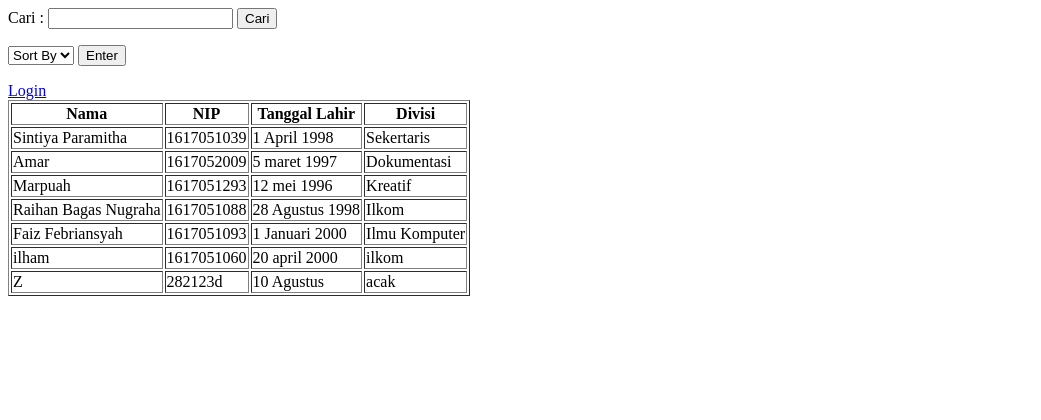
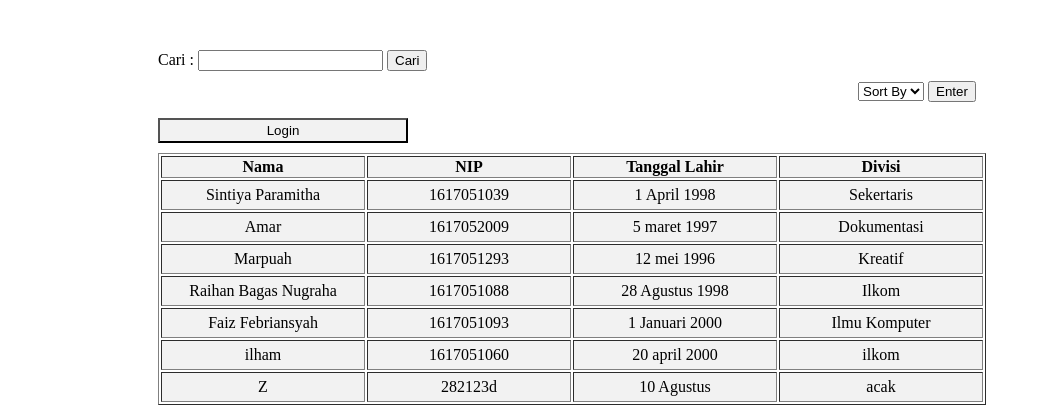
Before and after one commit to RaihanBagasNugraha/SI-Kepegawaian, a PHP site: page /php/main.php in a window 1280 px wide. Shown: the top 420 px of the page, without its empty margins (0-1041 px from the left). Run offline with PHP 8.4, Linux system fonts and the light colour scheme; data comes from the database, SQL or seed files in the repository.

Commit message:
Update main.php

```diff
--- a/php/main.php
+++ b/php/main.php
@@ -2,14 +2,19 @@
 include "koneksi.php";
 ?>
 <html>
+<title>Data Pegawai</title>
 <body>
+<link rel="stylesheet" href="style2.css">
 <!--<p>Form Search</p> -->
-<form action="main.php" method="get">
+<form action="pegawai.php" method="get" class="cari">
 	<label>Cari :</label>
 	<input type="text" name="cari">
 	<input type="submit" value="Cari">
+
+
 </form>
-<form action="pegawai.php" method="post">
+
+<form action="pegawai.php" method="post" class="sort2">
  <select name="sort">
  <option value="nomor">Sort By</option>
  <option value="nama">Nama</option>
@@ -18,8 +23,8 @@ include "koneksi.php";
  </select>
  <input type="submit" name="enter" value="Enter">
 </form>
+<a href="login.php"><button class="btn2">Login</button></a></br>
 <!--<p>Table Pegawai</p> -->
-<a href = login.php>Login</a>
 <table border = "1">
 	<tr>
 	 <th>Nama</th>
@@ -36,12 +41,12 @@ include "koneksi.php";
 	else if (isset($_POST['sort']))
 	{
     $sort = $_POST['sort'];
-	echo "Ordered By ".$sort."";
 		$query = mysqli_query($koneksi,"select * from pegawai order by ".$sort."");
 	}
 	else{
 		$query = mysqli_query($koneksi,"select * from pegawai order by nomor");
 	}
+
 	$no = 1;
 	while($data = mysqli_fetch_array($query)){
 	?>
```
